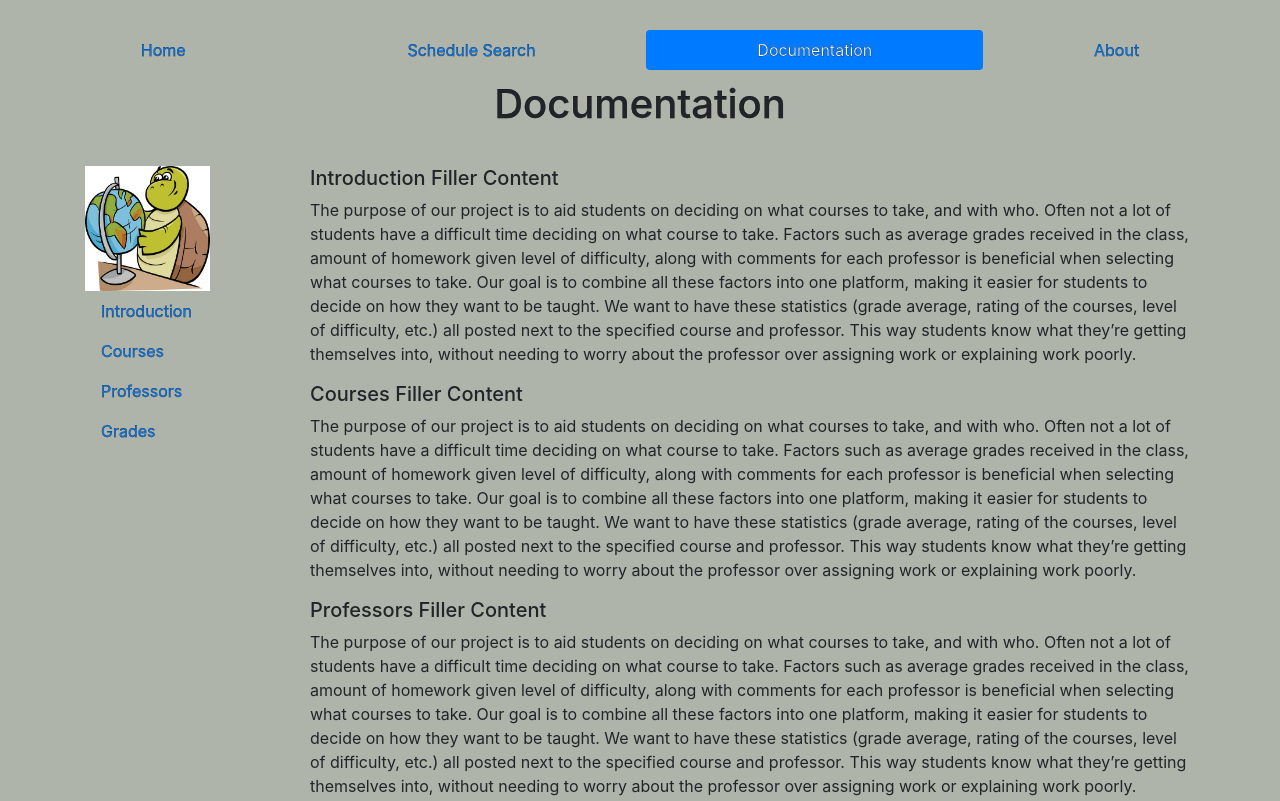
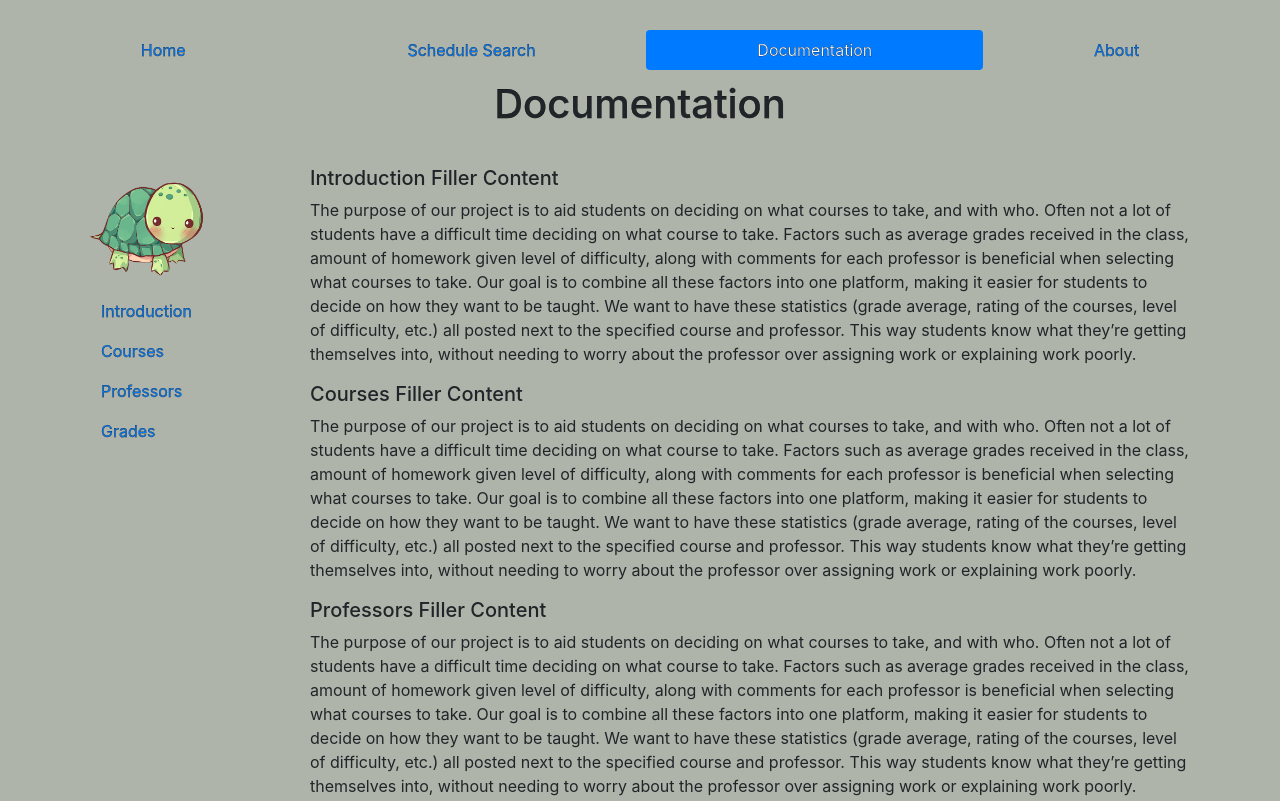
Before and after one commit to Berniez88/finalproject377, a website: page public/documentation.html in a window 1280 px wide. Shown: the top 801 px of the page. Drawn offline with nearby package versions, Linux system fonts and the light colour scheme.

Commit message:
documentation img

```diff
--- a/public/documentation.html
+++ b/public/documentation.html
@@ -31,7 +31,7 @@
         </div>
       <div class="container">
         <div class="left">
-            <img src="logo.jpg" alt="logo" width=125 height=125>
+            <img src="unnamed.png" alt="logo" width=125 height=125>
             <ul class="nav flex-column">
               <li class="nav-item">
                 <a class="nav-link active" id="pills-introduction" data-toggle="pill" href="#pills-intro" role="tab"
```
Also changed, not shown: public/unnamed.png (added).
